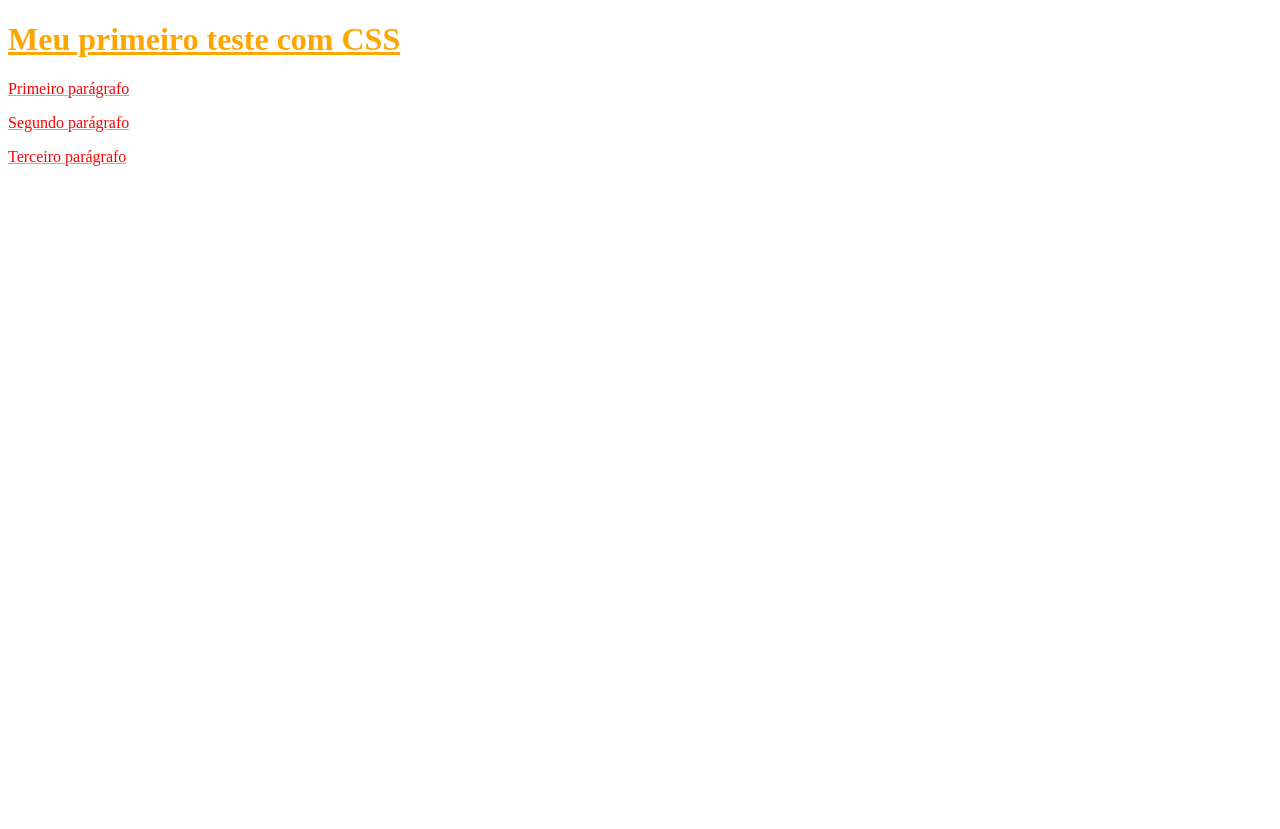
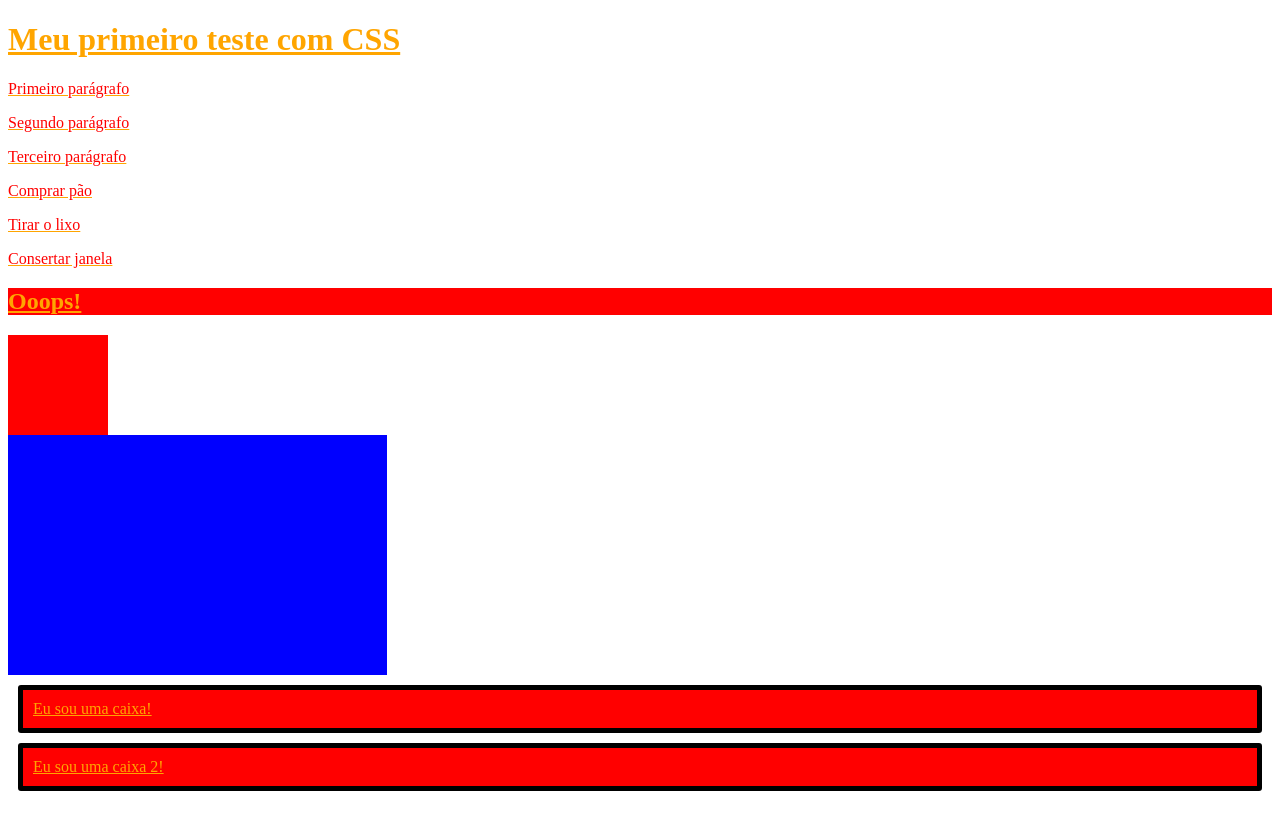
Before and after one commit to marcuspereiradev/my-website, a plain HTML site: page laboratorio.html in a window 1280 px wide. Drawn offline with Linux system fonts and the light colour scheme.

Commit message:
Adding some test

```diff
--- a/laboratorio.html
+++ b/laboratorio.html
@@ -1,6 +1,7 @@
 <!DOCTYPE html>
 <html>
 <head>
+<meta charset="utf-8">
 <title>Laboratório de CSS</title>
 <link rel="stylesheet" type="text/css" href="estilos.css">
 </head>
@@ -10,5 +11,16 @@
 <p>Primeiro parágrafo</p>
 <p>Segundo parágrafo</p>
 <p>Terceiro parágrafo</p>
+<p class="primeiro feito">Comprar pão</p>
+<p class="segundo feito">Tirar o lixo</p>
+<p class="terceiro">Consertar janela</p>
+
+<h2 id="erro">Ooops!</h2>
+
+<div class="absoluto"></div>
+<div class="relativo"></div>
+<div class="caixa">Eu sou uma caixa!</div>
+<div class="caixa">Eu sou uma caixa 2!</div>
+
 </body>
 </html>
```
